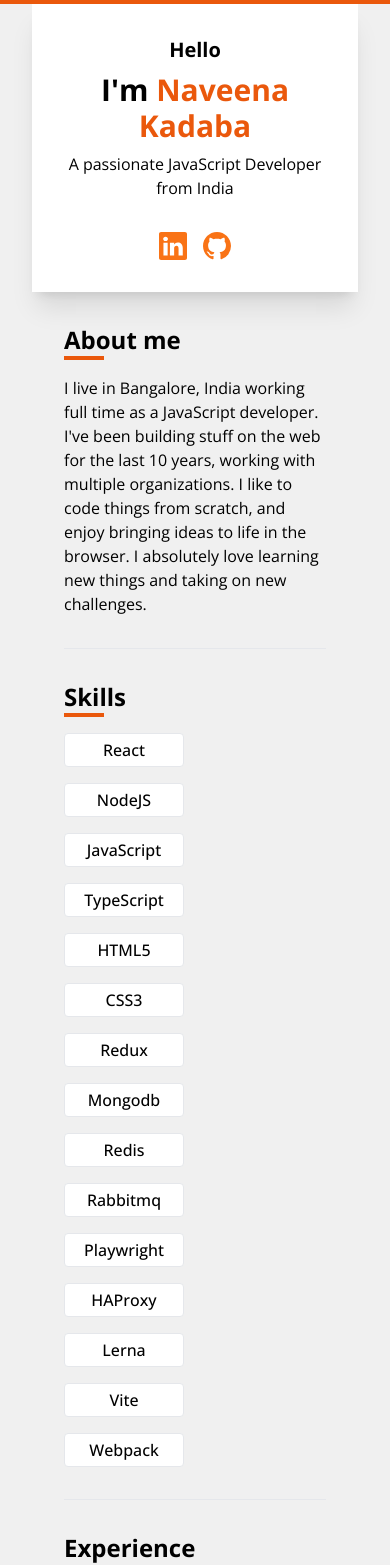
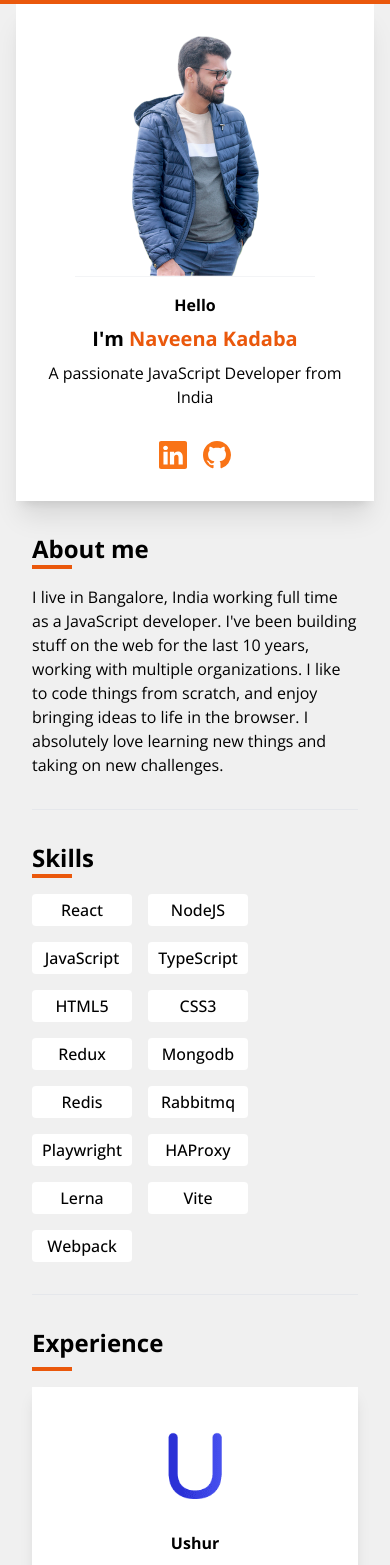
Before and after one commit to naveenakadaba/naveenakadaba, a React (Vite) app: page / in a window 390 px wide. Shown: the top 1565 px of the page. Built offline with nearby package versions, Linux system fonts and the light colour scheme.

Commit message:
make cards responsive

```diff
--- a/src/App.tsx
+++ b/src/App.tsx
@@ -73,7 +73,7 @@ const App = () => {
   const renderSkills = () => {
     return skills.map((skill) => (
       <div key={skill} className="mr-4 mb-4">
-        <span className="block w-[120px] py-1 rounded text-center font-medium bg-white border border-solid">
+        <span className="block w-[100px] py-1 rounded text-center font-medium bg-white border-1 border-gray-100">
           {skill}
         </span>
       </div>
@@ -82,8 +82,11 @@ const App = () => {
 
   const renderExperience = () => {
     return orgs.map((org) => (
-      <div key={org.name} className="mr-4 mb-4 text-center">
-        <div className="w-[120px] border border-dotted border-solid mb-2">
+      <div
+        key={org.name}
+        className="w-100 sm:max-w-[160px] p-4 sm:mr-4 mb-4 text-center bg-white shadow-lg"
+      >
+        <div className="max-w-[120px] border-1 border-gray-100 mb-2 mx-auto">
           <a
             href={org.url}
             title={org.name}
@@ -104,21 +107,21 @@ const App = () => {
   return (
     <div className="border-t-4 border-orange-600">
       <Container width="1024px">
-        <div className="mx-8">
+        <div className="mx-4 sm:mx-8">
           <div className="p-8 pb-0 bg-white shadow-xl">
-            <div className="flex flex-row items-center">
-              <div className="hidden w-[360px] max-w-full sm:block">
-                <img
-                  className="w-auto max-h-[480px] max-w-full mx-auto"
-                  alt="photo"
-                  src={photo}
-                />
-              </div>
+            <div className="flex flex-col sm:flex-row items-center">
+              <img
+                className="w-auto max-h-[240px] sm:max-h-[480px] max-w-full mx-auto"
+                alt="photo"
+                src={photo}
+              />
 
-              <div className="flex-1">
-                <p className="font-bold text-xl text-center mb-2">Hello</p>
+              <span className="block sm:hidden h-[1px] w-[240px] bg-gray-100 mb-4" />
 
-                <h1 className="font-bold text-3xl text-center mb-2">
+              <div className="sm:flex-1">
+                <p className="font-bold sm:text-xl text-center mb-2">Hello</p>
+
+                <h1 className="font-bold text-xl sm:text-3xl text-center mb-2">
                   I'm <span className="text-orange-600">Naveena Kadaba</span>
                 </h1>
 
@@ -153,7 +156,7 @@ const App = () => {
             </div>
           </div>
 
-          <div className="mx-8">
+          <div className="mx-4 sm:mx-8">
             <div className="mt-8 mb-8">
               <h2 className="font-bold text-2xl">About me</h2>
               <span className="block h-[4px] w-[40px] bg-orange-600 mb-4" />
@@ -189,7 +192,7 @@ const App = () => {
               <h2 className="font-bold text-2xl mb-2">Experience</h2>
               <span className="block h-[4px] w-[40px] bg-orange-600 mb-4" />
 
-              <div className="flex flex-row flex-wrap">
+              <div className="flex flex-col sm:flex-row sm:flex-wrap">
                 {renderExperience()}
               </div>
             </div>
```
